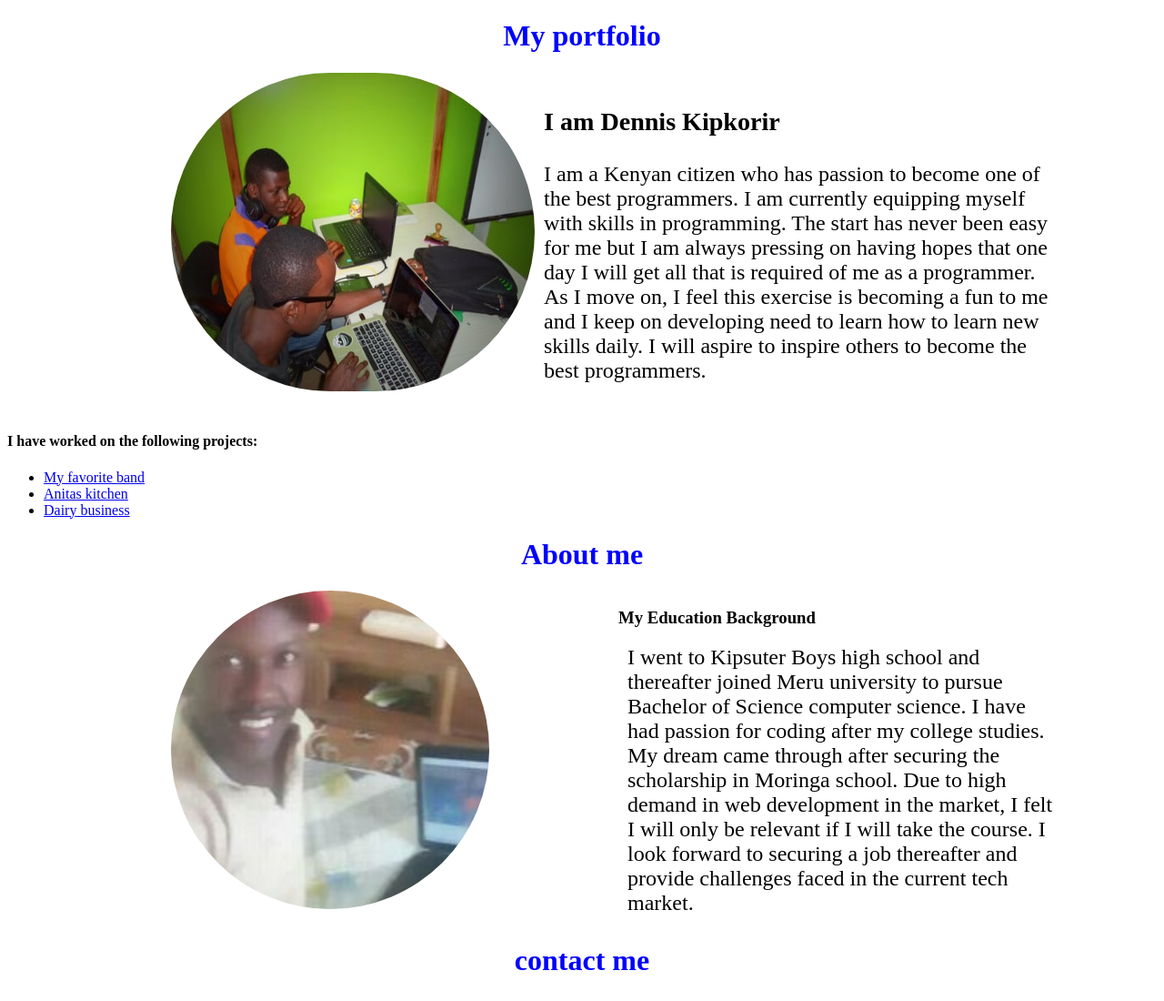
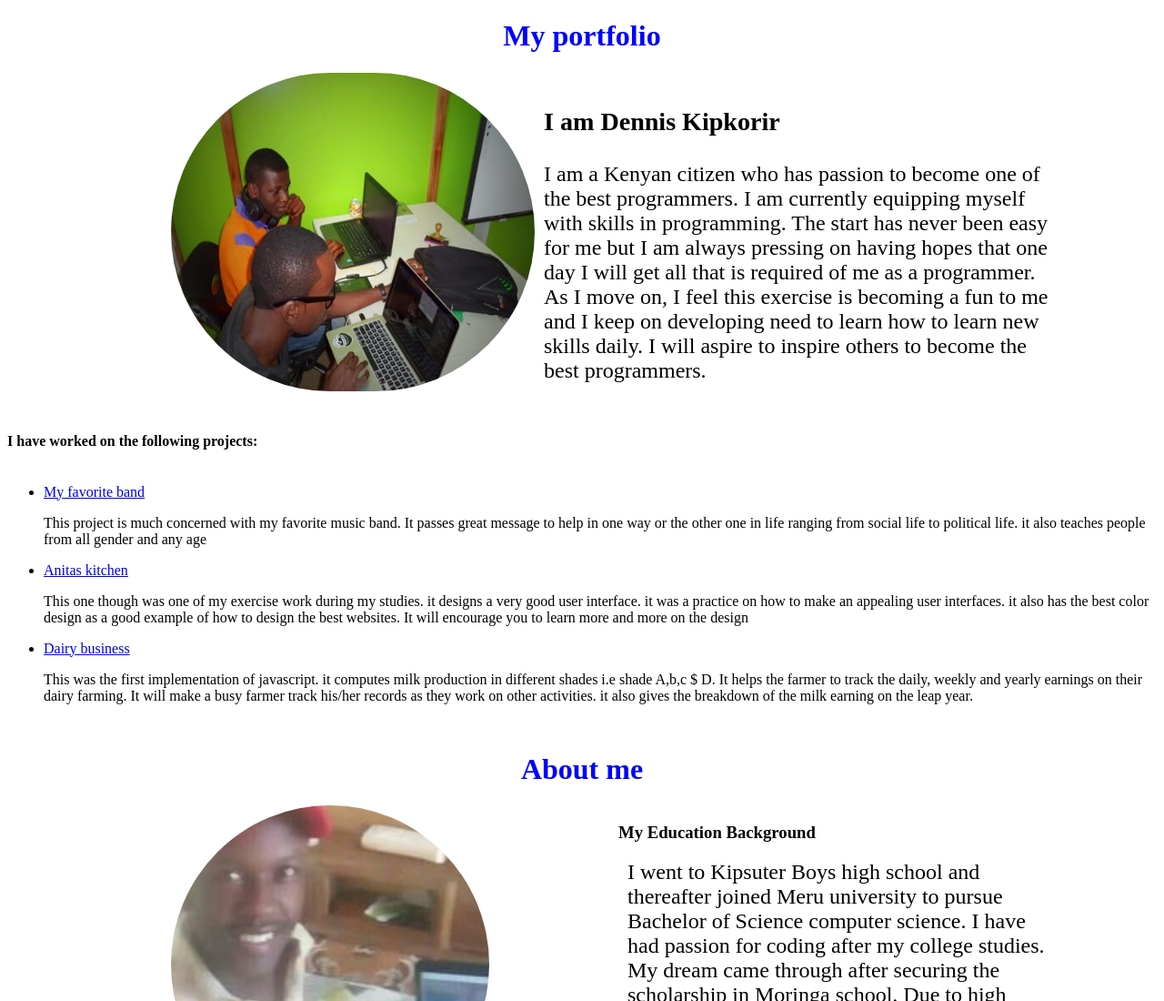
Before and after one commit to cheruden/my_portfolio, a plain HTML site: page index.html in a window 1280 px wide. Shown: the top 1100 px of the page at 91% size. Drawn offline with Linux system fonts and the light colour scheme.

Commit message:
add new content to my index.html and style the content on my style.css

```diff
--- a/index.html
+++ b/index.html
@@ -15,11 +15,13 @@
    <p>I am a Kenyan citizen who has passion to become one of the best programmers. I am currently equipping myself with skills in programming. The start has never been easy for me but I am always pressing on having hopes that one day I will get all that is required of me as a programmer. As I move on, I feel this exercise is becoming a fun to me and I keep on developing need to learn how to learn new skills daily. I will aspire to inspire others to become the best programmers.</p></div>
    </div>
    <h4>I have worked on the following projects:</h4>
+   <div class="flex-container">
    <ul>
-       <li><a href="https://cheruden.github.io/My-favourite-band/"> My favorite band </a></li>
-       <li><a href="https://cheruden.github.io/Anitas-kitchen/"> Anitas kitchen</a></li>
-       <li><a href="https://cheruden.github.io/Dairy_business/"> Dairy business </a></li>
+       <div><li><a href="https://cheruden.github.io/My-favourite-band/"> My favorite band </a></li><p>This project is much concerned with my favorite music band. It passes great message to help in one way or the other one in life ranging from social life to political life. it also teaches people from all gender and any age</p></div>
+       <div><li><a href="https://cheruden.github.io/Anitas-kitchen/"> Anitas kitchen</a></li><p>This one though was one of my exercise work during my studies. it designs a very good user interface. it was a practice on how to make an appealing user interfaces. it also has the best color design as a good example of how to design the best websites. It will encourage you to learn more and more on the design</p></div>
+       <div><li><a href="https://cheruden.github.io/Dairy_business/"> Dairy business </a></li><p>This was the first implementation of javascript. it computes milk production in different shades i.e shade A,b,c $ D. It helps the farmer to track the daily, weekly and yearly earnings on their dairy farming. It will make a busy farmer track his/her records as they work on other activities. it also gives the breakdown of the milk earning on the leap year.</p></div>
    </ul>
+   </div>
    <h1>About me</h1>
    <div class="box">
    <div class="one"><img src="./images/mine2.jpg" width="350px" alt="Myself"></div>
@@ -27,5 +29,4 @@
    <p>I went to Kipsuter Boys high school and thereafter joined Meru university to pursue Bachelor of Science computer science. I have had passion for coding after my college studies. My dream came through after securing the scholarship in Moringa school. Due to high demand in web development in the market, I felt I will only be relevant if I will take the course. I look forward to securing a job thereafter and provide challenges faced in the current tech market.</p></div>
     </div>
     <h1>contact me</h1>
-</body>
 </html>
--- a/style.css
+++ b/style.css
@@ -46,3 +46,6 @@ h1{
 .box .one .two{
     margin: 10px;
 }
+.flex-container {
+    display: flex;
+}
```
